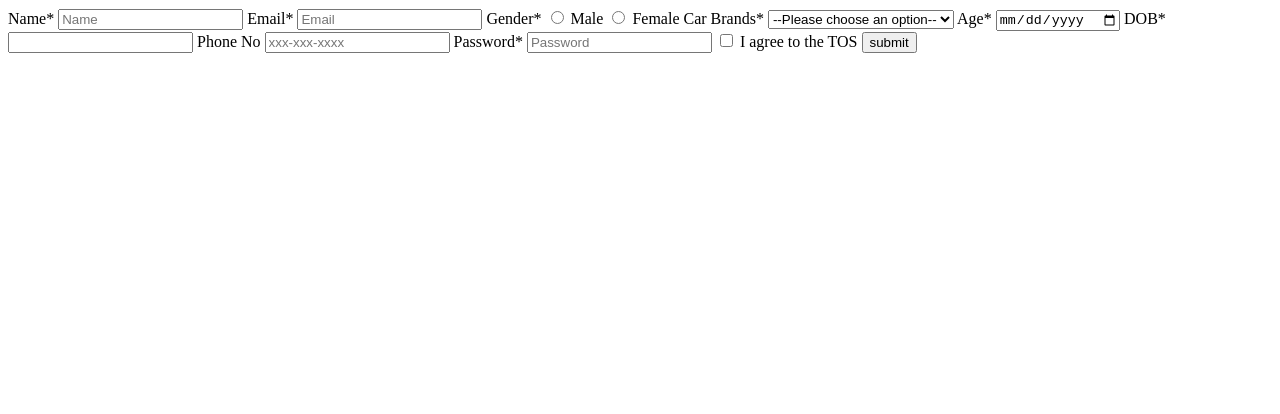
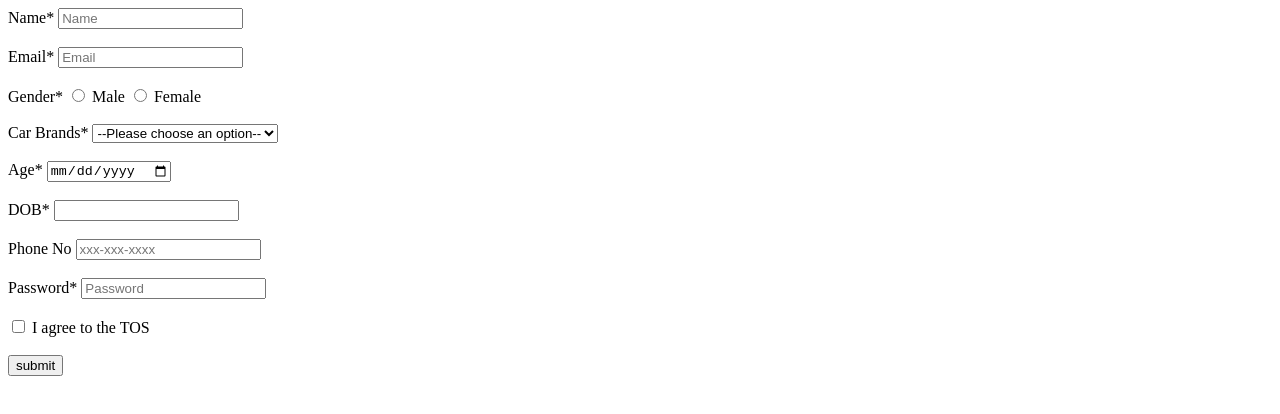
Before and after one commit to acciojob/signup-form-car-Amit17214, a website: page main.html in a window 1280 px wide. Drawn offline with Linux system fonts and the light colour scheme.

Commit message:
created a submission

```diff
--- a/main.html
+++ b/main.html
@@ -8,18 +8,31 @@
 
 <body>
 	<form method="post">
+		<div>
 		<label for="name">Name*</label>
 		<input type="text"id="name" placeholder="Name" required>
+        </div>
 
+		<br>
+
+		<div>
 		<label for="email">Email*</label>
 		<input type="email" id="email" placeholder="Email" required>
+        </div>
 
+		<br>
+
+		<div>
 		<label for="gender">Gender*</label>
 		<input type="radio" id="gender_m" name="gender" required>
         <label for="gender_m">Male</label>
 		<input type="radio" id="gender_f" name="gender" required>
 		<label for="gender_f">Female</label>
+		</div>
 
+		<br>
+
+		<div>
 		<label for="cars">Car Brands*</label>
 		<select id="cars" required>
 			<option disabled selected>--Please choose an option--</option>
@@ -27,23 +40,44 @@
 			<option value="audi">Audi</option>
 			<option value="mercedez">Mercedez</option>
 		</select>
+        </div>
 
+		<br>
+
+		<div>
 		<label for="age">Age*</label>
 		<input type="date" id="age" placeholder="Age" required>
+        </div>
 
+		<br>
+
+		<div>
 		<label for="dob">DOB*</label>
 		<input type="number" id="dob" required>
+        </div>
 
+		<br>
+
+		<div>
 		<label for="tel">Phone No</label>
 		<input type="tel" id="tel" placeholder="xxx-xxx-xxxx">
+		</div>
 
+		<br>
+
+		<div>
 		<label for="password">Password*</label>
 		<input type="password" id="password" placeholder="Password" required>
+		</div>
 
+		<br>
 
+		<div>
 		<input type="checkbox" id="tos" required>
         <label for="tos"> I agree to the TOS</label>
+		</div>
 
+		<br>
 		<button type="submit">submit</button>
 
 	</form>
```
